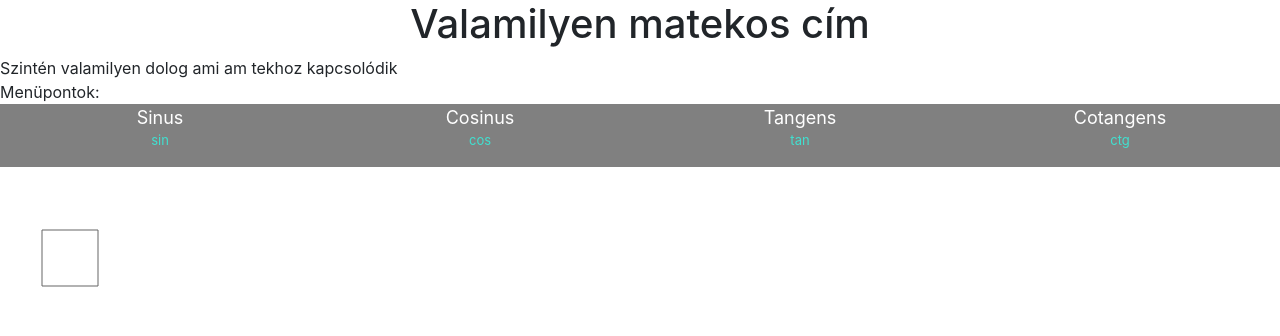
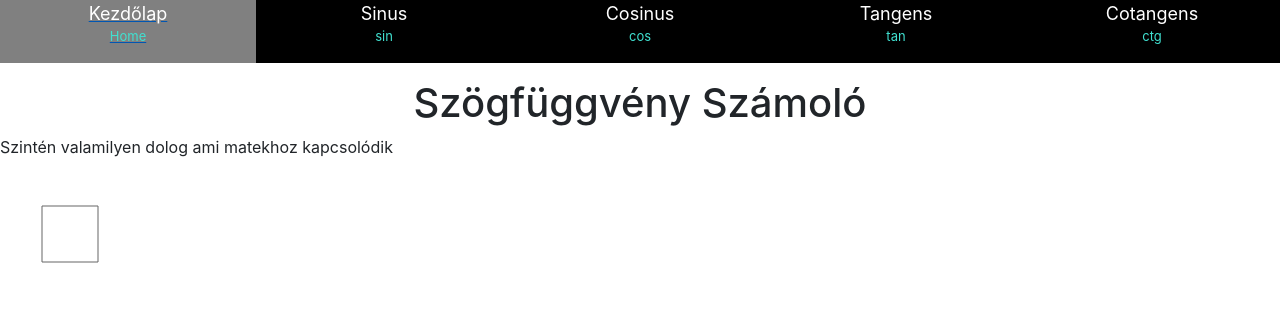
Before and after one commit to BlokOfWood/komplexprogramozasmegoldas, a plain HTML site: page index.html in a window 1280 px wide. Drawn offline with nearby package versions, Linux system fonts and the light colour scheme.

Commit message:
Weboldalak hozzáadása, menü igazítása
Az összes szögfüggvényre egy egy weboldal és a menü felülre tétele

```diff
--- a/index.html
+++ b/index.html
@@ -87,15 +87,15 @@
 
 
     <body>
-        <h1>Valamilyen matekos cím</h1>
-        <div>Szintén valamilyen dolog ami am tekhoz kapcsolódik</div>
-        <div>Menüpontok:</div>
-        <ul>
-            <li><p class="teljes">Sinus</p><p class="rovid">sin</p></li>
-            <li><p class="teljes">Cosinus</p><p class="rovid">cos</p></li>
-            <li><p class="teljes">Tangens</p><p class="rovid">tan</p></li>
-            <li><p class="teljes">Cotangens</p><p class="rovid">ctg</p></li>
-        </ul>
+            <ul>
+                    <li class="active"><a href="index.html"><p class="teljes">Kezdőlap</p><p class="rovid">Home</p></a></li>
+                    <li><a href="Sinus.html"><p class="teljes">Sinus</p><p class="rovid">sin</p></a></li>
+                    <li><a href="Cosinus.html"><p class="teljes">Cosinus</p><p class="rovid">cos</p></a></li>
+                    <li><a href="Tangens.html"><p class="teljes">Tangens</p><p class="rovid">tan</p></a></li>
+                    <li><a href="Cotangens.html"><p class="teljes">Cotangens</p><p class="rovid">ctg</p></a></li>
+            </ul>
+        <h1>Szögfüggvény Számoló</h1>
+        <div>Szintén valamilyen dolog ami matekhoz kapcsolódik</div>
         <canvas id="webgl-logo" style="width: 140px; height: 150px;" width="140" height="150"></canvas>
     </body>
     <script id="modelVertexShader" type="text/something-not-javascript">
--- a/style.css
+++ b/style.css
@@ -13,14 +13,14 @@ ul{
 
 li{
     display: block;
-    background-color: grey;
-    width: 25%;
+    background-color: black;
+    width: 20%;
     text-align: center;
     float:left;
 }
 
 li:hover{
-    background-color: black;
+    background-color: grey;
 }
 
 li:active{
@@ -39,5 +39,15 @@ li:active{
 }
 
 html{
+    cursor: url('https://logos-world.net/wp-content/uploads/2020/06/Destiny-Symbol.png');
     background-color: white;
 }
+
+.active
+{
+    background-color: green;
+}
+
+a{
+    cursor: context-menu;
+}
```
Also changed, not shown: Cosinus.html (added, +20 -0 lines), Cotangens.html (added, +20 -0 lines), Sinus.html (added, +20 -0 lines), Tangens.html (added, +20 -0 lines).
